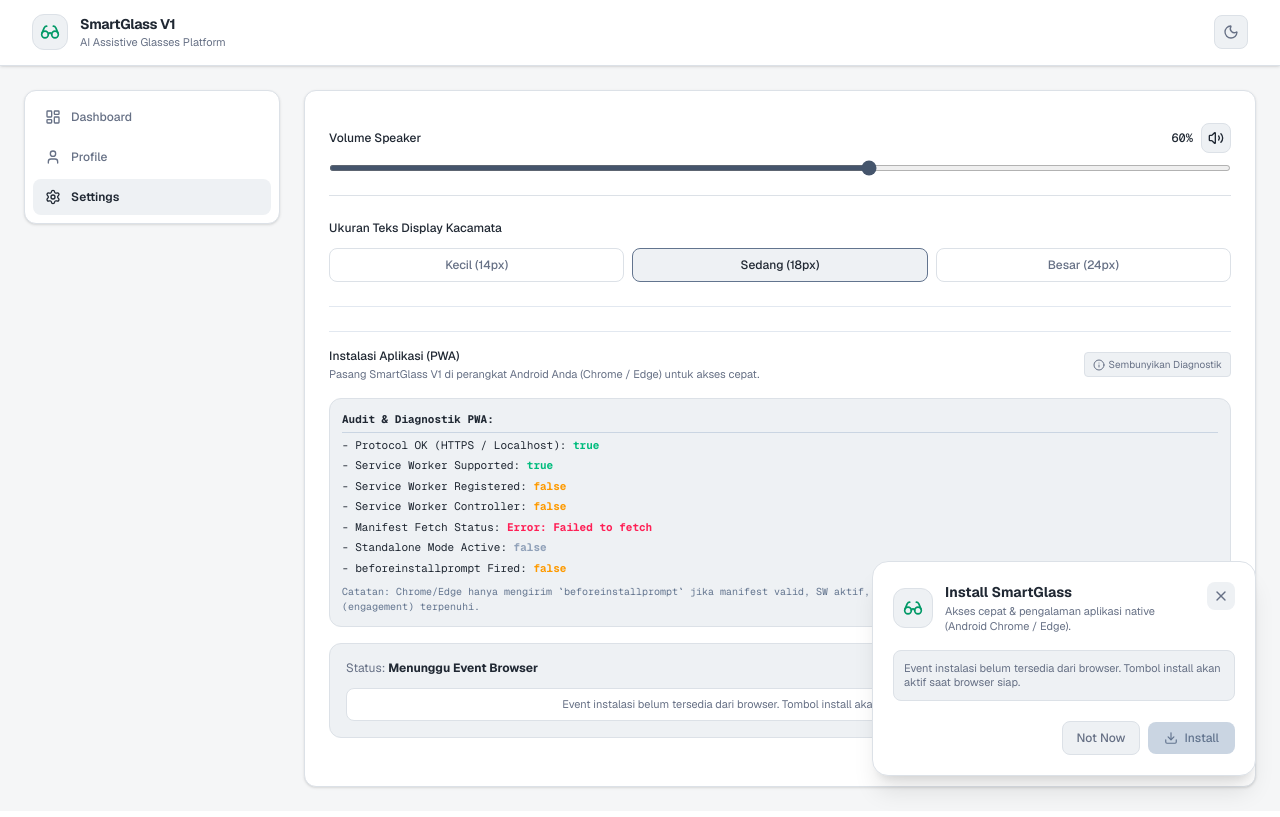
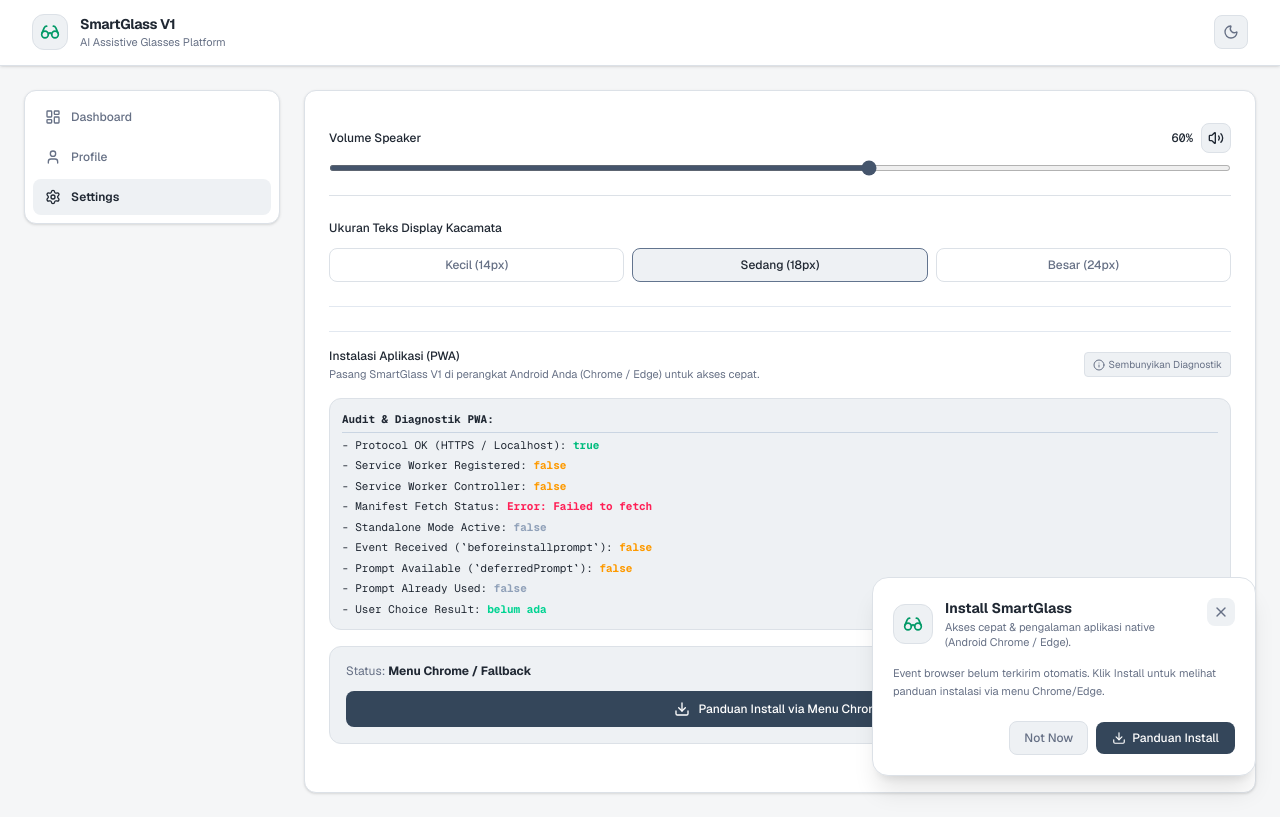
Before and after one commit to syahbana26/smartglass-simulation, a Next.js app: page /settings in a window 1280 px wide. Both pictures are taken after a click on the button "Cek Diagnostik PWA". Built offline with nearby package versions, Linux system fonts and the light colour scheme.

Commit message:
change 3  popup pwa

```diff
--- a/app/install-pwa-section.tsx
+++ b/app/install-pwa-section.tsx
@@ -1,7 +1,7 @@
 "use client";
 
-import React, { useState, useEffect } from 'react';
-import { Download, CheckCircle2, X, Glasses, Info } from 'lucide-react';
+import React, { useState, useEffect, useRef } from 'react';
+import { Download, CheckCircle2, X, Glasses, Info, HelpCircle } from 'lucide-react';
 
 interface BeforeInstallPromptEvent extends Event {
   prompt: () => Promise<void>;
@@ -10,6 +10,8 @@
 
 export default function InstallPWASection({ theme }: { theme: 'light' | 'dark' }) {
   const [deferredPrompt, setDeferredPrompt] = useState<BeforeInstallPromptEvent | null>(null);
+  const deferredPromptRef = useRef<BeforeInstallPromptEvent | null>(null);
+
   const [isInstalled, setIsInstalled] = useState(() => {
     if (typeof window !== 'undefined') {
       return (
@@ -20,9 +22,14 @@
     }
     return false;
   });
+
   const [installStatus, setInstallStatus] = useState<string>('');
+  const [userChoiceResult, setUserChoiceResult] = useState<string>('belum ada');
+  const [promptUsed, setPromptUsed] = useState<boolean>(false);
+  const [eventReceived, setEventReceived] = useState<boolean>(false);
   const [isModalOpen, setIsModalOpen] = useState(false);
   const [showDiagnostics, setShowDiagnostics] = useState(false);
+  const [showManualGuidance, setShowManualGuidance] = useState(false);
 
   // Diagnostics states
   const [diag, setDiag] = useState({
@@ -32,7 +39,6 @@
     manifestStatus: 'checking',
     protocolOk: false,
     isStandalone: false,
-    eventReceived: false,
   });
 
   useEffect(() => {
@@ -43,7 +49,6 @@
     const isStandalone = window.matchMedia('(display-mode: standalone)').matches || (window.navigator as any).standalone === true;
     const swSupported = 'serviceWorker' in navigator;
 
-    // Check SW registration and controller
     if (swSupported) {
       navigator.serviceWorker.getRegistrations().then(regs => {
         setDiag(prev => ({
@@ -59,7 +64,6 @@
       });
     }
 
-    // Check manifest fetch
     fetch('/manifest.webmanifest')
       .then(res => {
         setDiag(prev => ({ ...prev, manifestStatus: res.ok ? `OK (${res.status})` : `Failed (${res.status})` }));
@@ -70,12 +74,15 @@
 
     const handleBeforeInstallPrompt = (e: Event) => {
       e.preventDefault();
-      setDeferredPrompt(e as BeforeInstallPromptEvent);
-      setDiag(prev => ({ ...prev, eventReceived: true }));
+      const promptEvent = e as BeforeInstallPromptEvent;
+      deferredPromptRef.current = promptEvent;
+      setDeferredPrompt(promptEvent);
+      setEventReceived(true);
     };
 
     const handleAppInstalled = () => {
       setIsInstalled(true);
+      deferredPromptRef.current = null;
       setDeferredPrompt(null);
       setInstallStatus('Aplikasi berhasil dipasang.');
       setIsModalOpen(false);
@@ -103,24 +110,34 @@
   }, [isInstalled]);
 
   const handleInstallClick = async () => {
-    if (!deferredPrompt) return;
+    const currentPrompt = deferredPromptRef.current;
+    if (currentPrompt) {
       try {
-      await deferredPrompt.prompt();
-      const choiceResult = await deferredPrompt.userChoice;
+        await currentPrompt.prompt();
+        const choiceResult = await currentPrompt.userChoice;
+        setUserChoiceResult(choiceResult.outcome);
         if (choiceResult.outcome === 'accepted') {
           setInstallStatus('Pengguna menerima instalasi.');
         } else {
-        setInstallStatus('Instalasi dibatalkan.');
+          setInstallStatus('Instalasi dibatalkan oleh pengguna.');
         }
+        setPromptUsed(true);
+        deferredPromptRef.current = null;
         setDeferredPrompt(null);
         setIsModalOpen(false);
       } catch (err) {
         console.error('Error during install prompt:', err);
+        setShowManualGuidance(true);
+      }
+    } else {
+      // Fallback when beforeinstallprompt event is not fired by browser yet
+      setShowManualGuidance(true);
     }
   };
 
   const handleDismissModal = () => {
     setIsModalOpen(false);
+    setShowManualGuidance(false);
     try {
       localStorage.setItem('smartglass_pwa_dismissed', 'true');
     } catch {}
@@ -166,15 +183,14 @@
           <div className={`p-3 rounded-xl ${t.surfaceSec} border ${t.border} text-[11px] space-y-1 font-mono`}>
             <div className="font-bold pb-1 border-b border-slate-300 dark:border-slate-700">Audit & Diagnostik PWA:</div>
             <div>- Protocol OK (HTTPS / Localhost): <strong className={diag.protocolOk ? 'text-emerald-500' : 'text-rose-500'}>{String(diag.protocolOk)}</strong></div>
-            <div>- Service Worker Supported: <strong className={diag.swSupported ? 'text-emerald-500' : 'text-rose-500'}>{String(diag.swSupported)}</strong></div>
             <div>- Service Worker Registered: <strong className={diag.swRegistered ? 'text-emerald-500' : 'text-amber-500'}>{String(diag.swRegistered)}</strong></div>
             <div>- Service Worker Controller: <strong className={diag.swController ? 'text-emerald-500' : 'text-amber-500'}>{String(diag.swController)}</strong></div>
             <div>- Manifest Fetch Status: <strong className={diag.manifestStatus.includes('OK') ? 'text-emerald-500' : 'text-rose-500'}>{diag.manifestStatus}</strong></div>
             <div>- Standalone Mode Active: <strong className={diag.isStandalone ? 'text-emerald-500' : 'text-slate-400'}>{String(diag.isStandalone)}</strong></div>
-            <div>- beforeinstallprompt Fired: <strong className={diag.eventReceived ? 'text-emerald-500' : 'text-amber-500'}>{String(diag.eventReceived)}</strong></div>
-            <p className="text-[10px] text-slate-500 pt-1">
-              Catatan: Chrome/Edge hanya mengirim `beforeinstallprompt` jika manifest valid, SW aktif, HTTPS/localhost, dan kriteria keterlibatan pengguna (engagement) terpenuhi.
-            </p>
+            <div>- Event Received (`beforeinstallprompt`): <strong className={eventReceived ? 'text-emerald-500' : 'text-amber-500'}>{String(eventReceived)}</strong></div>
+            <div>- Prompt Available (`deferredPrompt`): <strong className={deferredPrompt ? 'text-emerald-500' : 'text-amber-500'}>{String(Boolean(deferredPrompt))}</strong></div>
+            <div>- Prompt Already Used: <strong className={promptUsed ? 'text-blue-400' : 'text-slate-400'}>{String(promptUsed)}</strong></div>
+            <div>- User Choice Result: <strong className="text-emerald-400">{userChoiceResult}</strong></div>
           </div>
         )}
 
@@ -188,11 +204,14 @@
             <div className="space-y-3">
               <div className="flex items-center justify-between">
                 <span className={t.textSec}>
-                  Status: <strong className={t.textPrimary}>{deferredPrompt ? 'Siap Diinstal' : 'Menunggu Event Browser'}</strong>
+                  Status: <strong className={t.textPrimary}>{deferredPrompt ? 'Siap Diinstal (Prompt Native)' : 'Menu Chrome / Fallback'}</strong>
                 </span>
                 {!isModalOpen && (
                   <button
-                    onClick={() => setIsModalOpen(true)}
+                    onClick={() => {
+                      setShowManualGuidance(false);
+                      setIsModalOpen(true);
+                    }}
                     className={`px-3 py-1.5 rounded-lg ${t.surface} border ${t.border} ${t.textPrimary} hover:opacity-80 transition-opacity font-medium flex items-center gap-1.5`}
                   >
                     Buka Popup Instalasi
@@ -200,19 +219,13 @@
                 )}
               </div>
 
-              {deferredPrompt ? (
               <button
                 onClick={handleInstallClick}
                 className={`w-full py-2.5 px-4 rounded-lg ${t.primaryBtn} font-medium text-xs flex items-center justify-center gap-2 transition-colors`}
               >
                 <Download className="w-4 h-4" />
-                  Install SmartGlass
+                {deferredPrompt ? 'Install SmartGlass (Native)' : 'Panduan Install via Menu Chrome'}
               </button>
-              ) : (
-                <div className={`w-full py-2 px-3 rounded-lg ${t.surface} border ${t.border} ${t.textSec} text-center text-[11px]`}>
-                  Event instalasi belum tersedia dari browser. Tombol install akan aktif saat browser siap.
-                </div>
-              )}
             </div>
           )}
 
@@ -247,10 +260,30 @@
               </button>
             </div>
 
-            {!deferredPrompt && (
-              <div className={`p-2.5 rounded-lg ${t.surfaceSec} border ${t.border} text-[11px] ${t.textSec}`}>
-                Event instalasi belum tersedia dari browser. Tombol install akan aktif saat browser siap.
+            {showManualGuidance ? (
+              <div className={`p-3 rounded-xl ${t.surfaceSec} border ${t.border} space-y-2 text-[11px]`}>
+                <div className="flex items-center justify-between font-semibold">
+                  <span className="flex items-center gap-1 text-emerald-600 dark:text-emerald-400">
+                    <HelpCircle className="w-3.5 h-3.5" />
+                    Panduan Instalasi Menu Chrome
+                  </span>
+                  <button onClick={() => setShowManualGuidance(false)} className="text-blue-500 hover:underline">Kembali</button>
                 </div>
+                <p className={`${t.textSec} leading-relaxed`}>
+                  Karena event browser belum dipicu otomatis, Anda tetap dapat menginstal SmartGlass V1 melalui menu resmi browser:
+                </p>
+                <ol className={`list-decimal list-inside space-y-1 ${t.textPrimary} font-medium`}>
+                  <li>Ketuk menu <strong className="text-emerald-500">titik tiga (⋮)</strong> di pojok kanan atas Chrome / Edge.</li>
+                  <li>Pilih menu <strong className="text-emerald-500">&quot;Instal aplikasi&quot;</strong> atau <strong className="text-emerald-500">&quot;Tambahkan ke layar utama&quot;</strong>.</li>
+                  <li>Konfirmasi pemasangan pada dialog sistem.</li>
+                </ol>
+              </div>
+            ) : (
+              <p className={`text-[11px] ${t.textSec} leading-relaxed`}>
+                {deferredPrompt
+                  ? 'Browser siap! Klik tombol Install di bawah untuk memunculkan dialog instalasi resmi.'
+                  : 'Event browser belum terkirim otomatis. Klik Install untuk melihat panduan instalasi via menu Chrome/Edge.'}
+              </p>
             )}
 
             <div className="flex items-center justify-end gap-2 pt-1">
@@ -262,13 +295,10 @@
               </button>
               <button
                 onClick={handleInstallClick}
-                disabled={!deferredPrompt}
-                className={`px-4 py-2 rounded-lg font-medium transition-colors flex items-center gap-1.5 ${
-                  deferredPrompt ? t.primaryBtn : 'bg-slate-300 dark:bg-slate-800 text-slate-500 dark:text-slate-500 cursor-not-allowed'
-                }`}
+                className={`px-4 py-2 rounded-lg font-medium transition-colors flex items-center gap-1.5 ${t.primaryBtn}`}
               >
                 <Download className="w-3.5 h-3.5" />
-                Install
+                {deferredPrompt ? 'Install' : 'Panduan Install'}
               </button>
             </div>
           </div>
```
Lines whose indentation alone changed are shown as unchanged.
